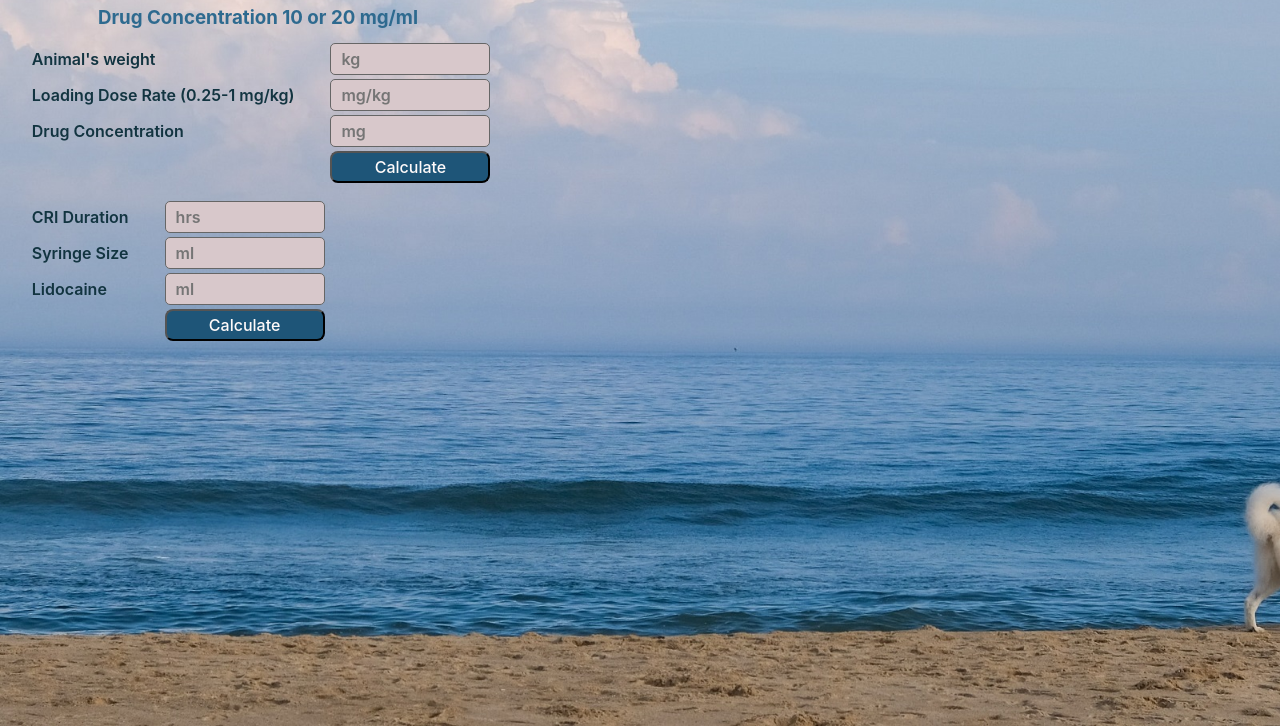
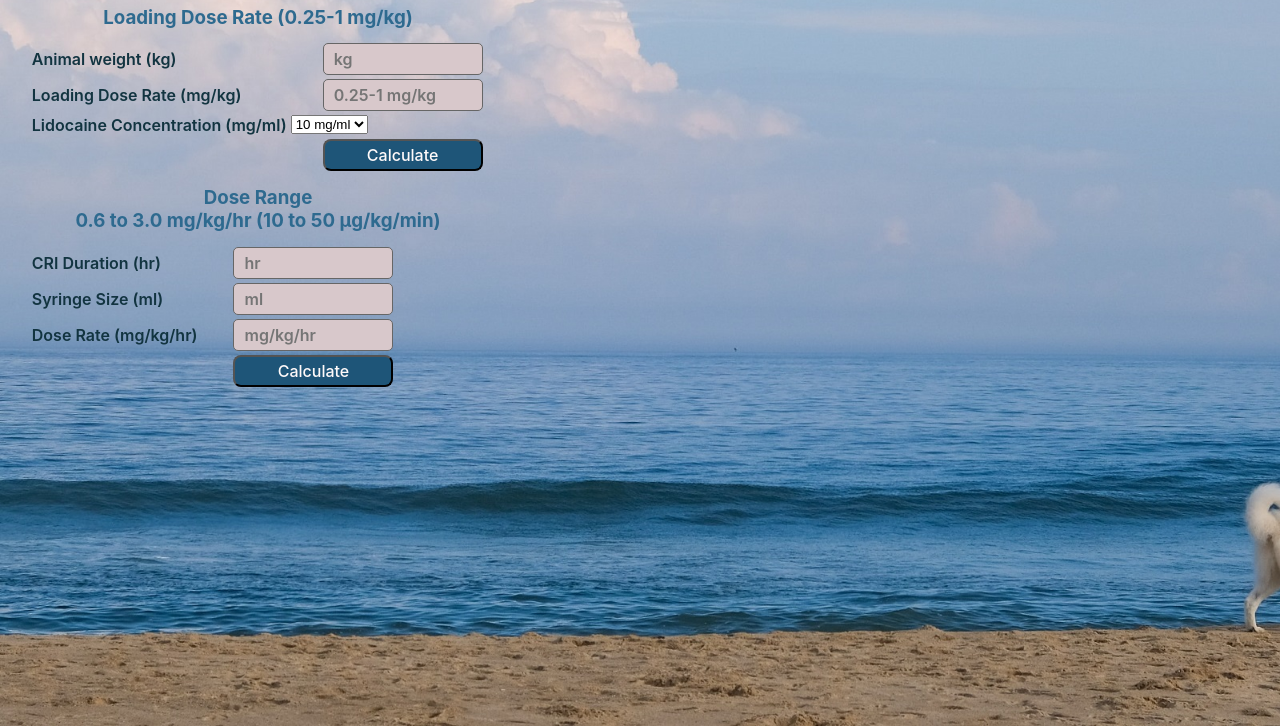
Before and after one commit to kissimoto/lido_syringe, a plain HTML site: page index.html in a window 1280 px wide. Shown: the part 74-800 px from the top of the page. Drawn offline with Linux system fonts and the light colour scheme.

Commit message:
Update index.html

```diff
--- a/index.html
+++ b/index.html
@@ -6,22 +6,27 @@
     <link href="lidosyringe.css" rel='stylesheet' type=text/css>
 </head>
 <body>
-        <h1>LIDOCAINE SYRINGE PUMP CRI</h1>
-        <h3 id=top>Drug Concentration 10 or 20 mg/ml</h3>
+        <h1>Lidocaine 10 or 20 mg/ml</h1>
+        <h3 id=top>Loading Dose Rate (0.25-1 mg/kg)</h3>
             <table>
             <tbody>
                 <tr>
-                    <td><label for=weight>Animal's weight</label></td>
+                    <td><label for=weight>Animal weight (kg)</label></td>
                     <td><input type=number  id=weight required value='' placeholder=kg></td>
                 </tr>
                 <tr>
-                    <td><label for=loadingDoseRate>Loading Dose Rate (0.25-1 mg/kg)</label></td>
-                    <td><input type="number"  id="loadingDoseRate" required value="" placeholder="mg/kg"></td>
+                    <td><label for=loadingDoseRate>Loading Dose Rate (mg/kg)</label></td>
+                    <td><input type="number"  id="loadingDoseRate" required value="" placeholder="0.25-1 mg/kg"></td>
                 </tr>
-                    <tr>
-                        <td><label for=drugCon>Drug Concentration</label></td>
-                        <td><input type=drugCon  id=drugCon required value='' placeholder=mg></td>
-                    </tr>
+                <tr>
+                    <td> <label for="drugCon">Lidocaine Concentration (mg/ml)</label></td>
+                    <td><select id="drugCon">
+                         <option value="10">10 mg/ml</option>
+                         <option value="20">20 <mg>
+                         <ml></ml></option>
+                     </select></td>
+                 </tr>
+
                     <td></td>
                     <td> <button onclick=lidoProcess() id='submitbutton'>Calculate</button></td>
                 </tr>
@@ -30,19 +35,21 @@
                 <div id="result"></div>
                 <script src=lidosyringe.js></script>
     <div class='wrapper'>
+        <h3 id=top> Dose Range <br>0.6 to 3.0 mg/kg/hr (10 to 50 μg/kg/min)
+        </h3>
     <table>
     <tbody>
     <tr>
-        <td><label for=criDuration>CRI Duration</label></td>
-        <td><input type="number"  id="criDuration" required value="" placeholder="hrs"></td>
+        <td><label for=criDuration>CRI Duration (hr)</label></td>
+        <td><input type="number"  id="criDuration" required value="" placeholder="hr"></td>
     </tr>
     <tr>
-        <td> <label for=syringSize>Syringe Size</label></td>
+        <td> <label for=syringSize>Syringe Size (ml)</label></td>
         <td><input type="number"  id="syringSize" required value="" placeholder="ml"></td>
     </tr>
     <tr>
-        <td> <label for=lidocaine>Lidocaine</label></td>
-        <td><input type="number"  id="lidocaine" required value="" placeholder="ml"></td>
+        <td> <label for=lidocaine>Dose Rate (mg/kg/hr)</label></td>
+        <td><input type="number"  id="lidocaine" required value="" placeholder="mg/kg/hr"></td>
     </tr>
 <tr>
         <td></td>
```
